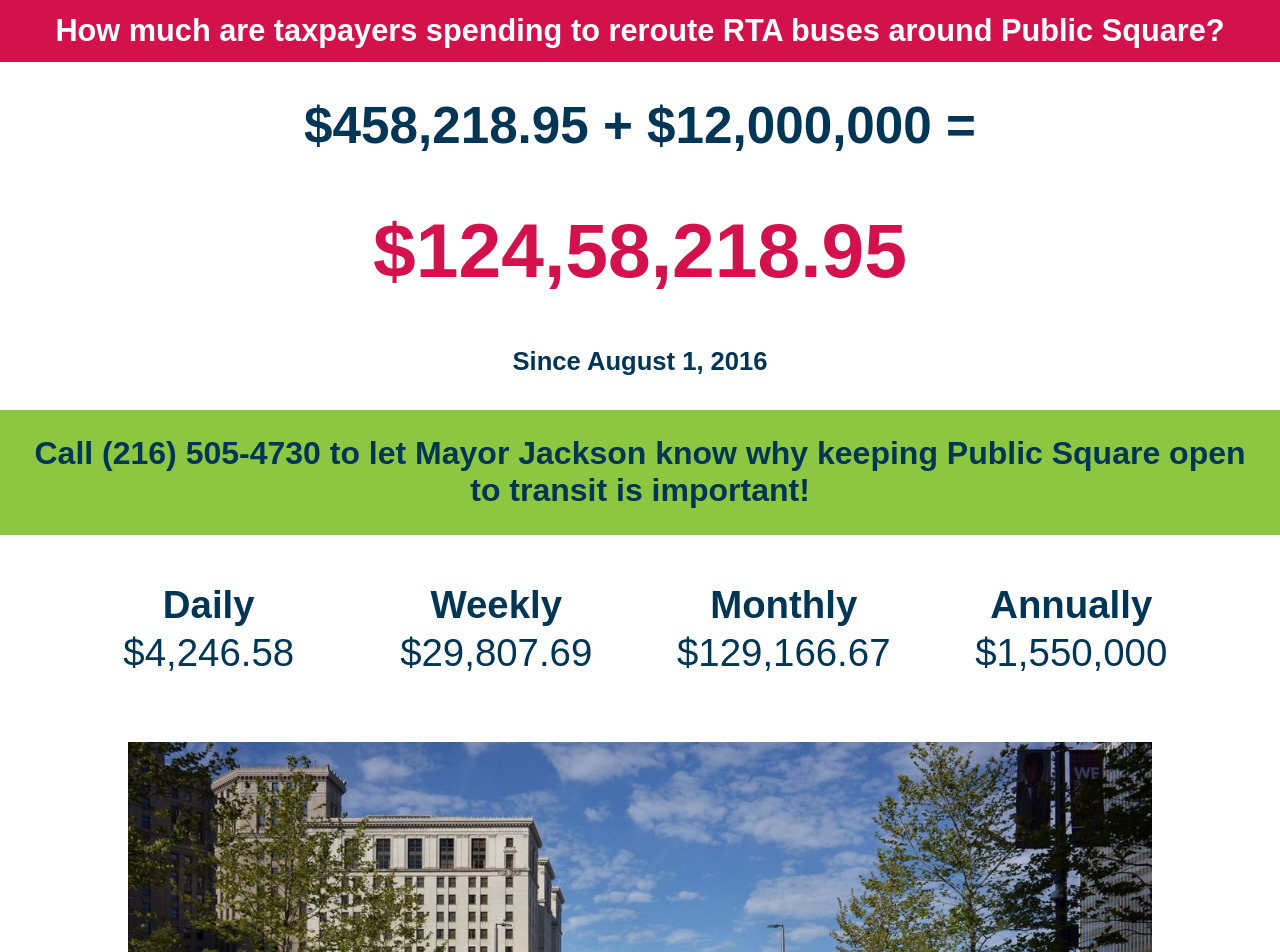
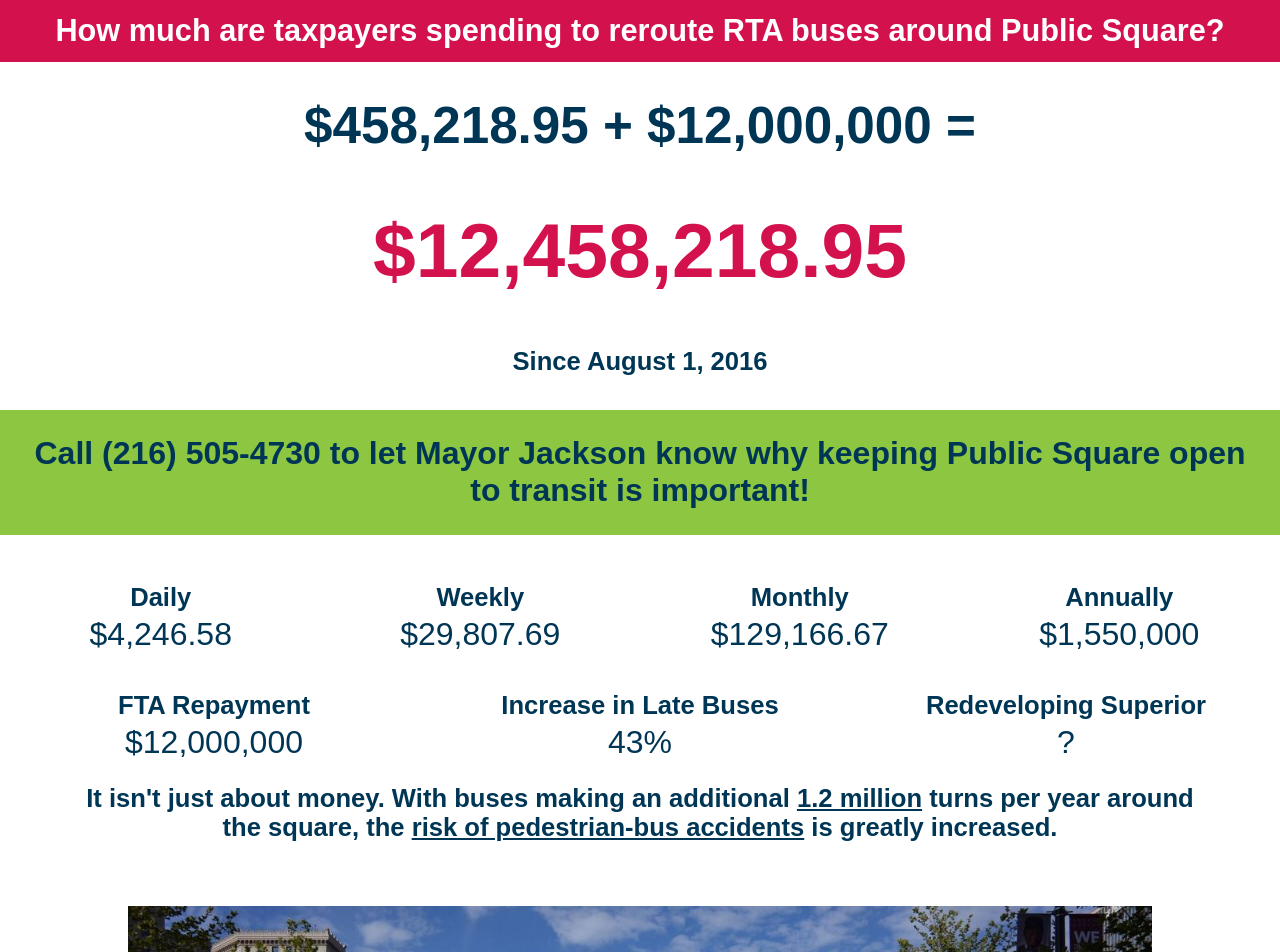
Before and after one commit to mmazanec22/closed-public-square-cost-calculator, a plain HTML site: page index.html in a window 1280 px wide. Shown: the top 952 px of the page. Drawn offline with nearby package versions, Linux system fonts and the light colour scheme.

Commit message:
Finish update for now

```diff
--- a/application.css
+++ b/application.css
@@ -54,14 +54,19 @@ img{
 .text-amount{
   margin-left:auto;
   margin-right:auto;
-  width: 90%;
+  width: 100%;
   text-align: top;
+}
+
+.text-amount-2{
+  margin-top: 4vh;
 }
 
 .t-a-text{
   width: 25%;
-  font-size: 3vw;
+  font-size: 2vw;
   color: #003655;
+  text-align: top;
 }
 
 .dollar-amount{
@@ -69,7 +74,7 @@ img{
   padding-right: 2%;
   text-align: center;
   width: 25%;
-  font-size: 3vw;
+  font-size: 2.5vw;
 }
 
 .faq-ul{
@@ -143,6 +148,13 @@ footer a{
   padding: 3px;
 }
 
+.pedestrian-injury{
+  font-size: 2vw;
+  width: 90%;
+  margin: 0 auto;
+  padding-top: 20px;
+}
+
 
 @media only screen and (max-width: 550px) {
 
--- a/application.js
+++ b/application.js
@@ -21,9 +21,11 @@ var convertToCurrency = function(dollarsAsInteger){
   dollarsAsInteger = dollarsAsInteger.toFixed(2)
   var wholeNum = dollarsAsInteger.split(".")[0].split("")
   var numTimesDo = wholeNum.length
+  var timesDoneBefore = 0
   for(var i = 1; i < numTimesDo/3; i ++){
-    var index = wholeNum.length - (3 * i)
+    var index = wholeNum.length - (3 * i) - timesDoneBefore
     wholeNum.splice(index, 0, ",")
+    timesDoneBefore += 1
   }
   wholeNum = wholeNum.join("")
   return "$" + wholeNum + "." +dollarsAsInteger.split(".")[1]
--- a/index.html
+++ b/index.html
@@ -39,6 +39,20 @@
       <td class = "dollar-amount">$1,550,000</td>
     </tr>
   </table>
+  <table class = "text-amount text-amount-2">
+    <tr>
+      <th class = "t-a-text">FTA Repayment</th>
+      <th class = "t-a-text">Increase in Late Buses</th>
+      <th class = "t-a-text">Redeveloping Superior</th>
+    </tr>
+    <tr>
+      <td class = "dollar-amount">$12,000,000</td>
+      <td class = "dollar-amount">43%</td>
+      <td class = "dollar-amount">?</td>
+    </tr>
+  </table>
+
+  <h2 class = "pedestrian-injury">It isn't just about money.  With buses making an additional <a href="http://www.cleveland.com/naymik/index.ssf/2016/11/heres_what_rta_and_city_hall_r.html#incart_river_mobileshort_index">1.2 million</a> turns per year around the square, the <a href="http://www.tcrponline.org/PDFDocuments/TCRP_RPT_125.pdf">risk of pedestrian-bus accidents</a> is greatly increased.</h2>
 
   <img src="empty_public_square.jpg" alt="Closed Square Picture">
 
@@ -63,9 +77,9 @@
         </ul>
       </p>
       <p class="quote">
-        In light of this new information, I have updated the figures above to reflect the added $12 million cost of repaying the FTA.  I have also added a timer to this site so that you may time how long it takes your bus to go around Public Square.
+        In light of this new information, I have updated the figures above to reflect the added $12 million cost of repaying the FTA.
       </p>
-      <h2 class="time-trip">Time your trip around Public Square</h2>
+      <!-- <h2 class="time-trip">Time your trip around Public Square</h2> -->
     </li>
     <li>
       <strong>What is this about?</strong>
```
